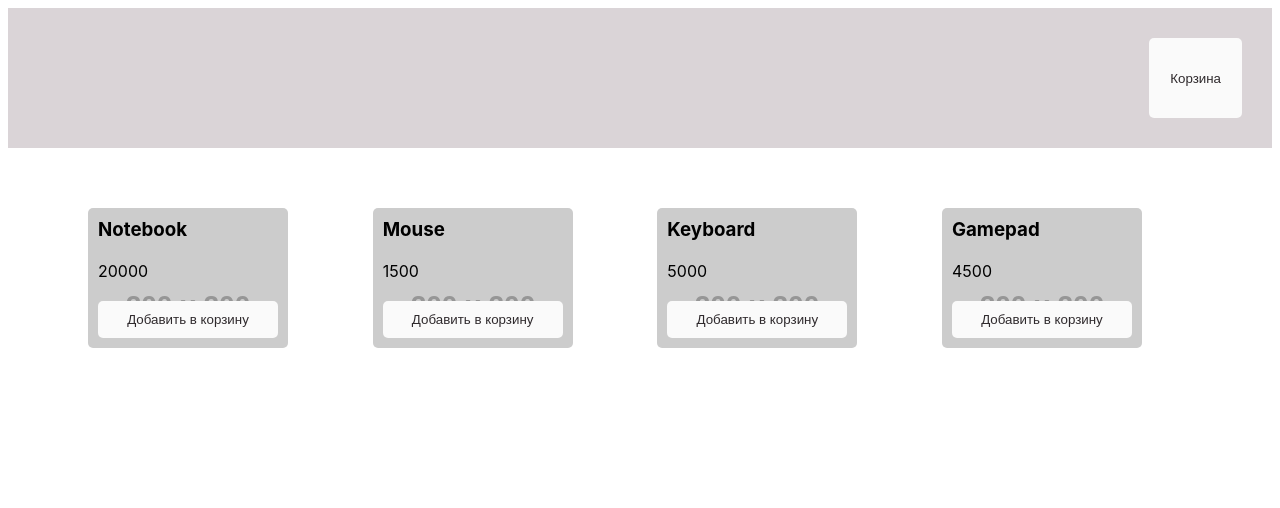
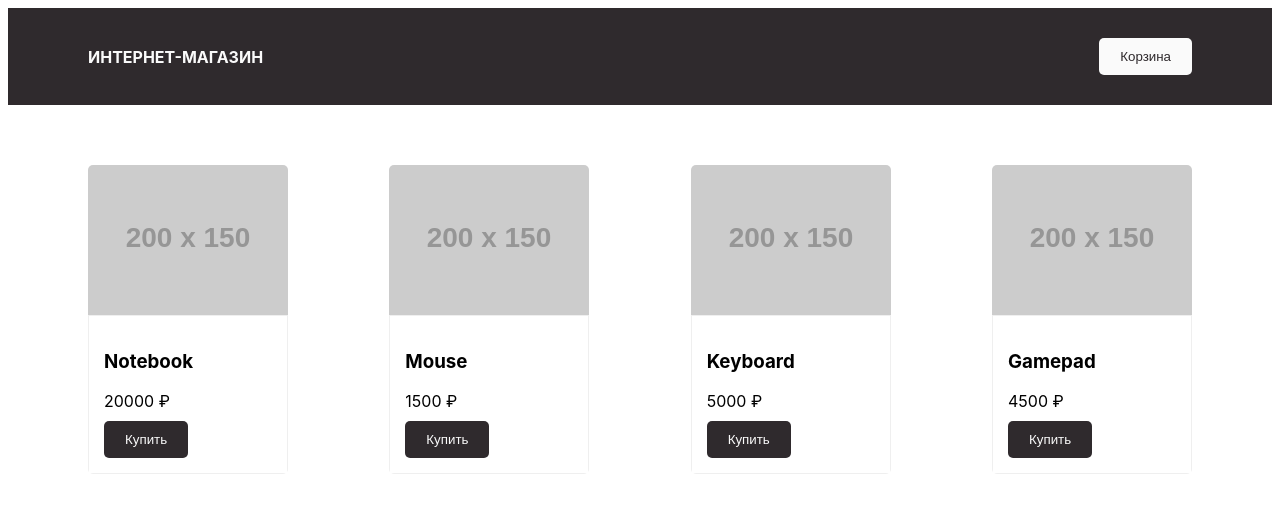
Before and after one commit to jushreder/js2, a plain HTML site: page index.html in a window 1280 px wide. Drawn offline with Linux system fonts and the light colour scheme; placeholder pictures from the web are drawn by us.

Commit message:
home work2

```diff
--- a/css/style.css
+++ b/css/style.css
@@ -2,39 +2,48 @@ body{
   font-family: 'SF Pro Display', sans-serif;
 }
 header{
-  height: 80px;
   display: flex;
-  background-color: #dad4d7;
-  justify-content: flex-end;
+  background-color: #2f2a2d;
+  justify-content: space-between;
   color: #fafafa;
-  padding: 30px 30px;
+  padding: 30px 80px;
 }
+button{
+  outline: none;
+}
+.logo{
 
-.btn-cart, .by-btn{
+  text-transform: uppercase;
+  font-weight: bold;
+}
+.btn-cart{
   background-color: #fafafa;
   padding: 10px 20px;
   border: 1px solid transparent;
   color: #2f2a2d;
   border-radius: 5px;
-  transition: all ease-in-out 0.3s;
+  transition: all ease-in-out .4s;
   cursor: pointer;
 }
-
-.btn-cart:hover, .by-btn:hover{
+.btn-cart:hover{
   background-color: transparent;
   border-color: #fafafa;
   color: #fafafa;
 }
-
+.btn-cart, .logo{
+  align-self: center;
+}
 .products{
   column-gap: 30px;
   display: grid;
-  grid-template-columns: repeat(auto-fit, 250px);
+  grid-template-columns: repeat(auto-fit, 200px);
   grid-template-rows: 1fr;
   padding: 40px 80px;
   justify-content: space-between;
 }
-
+p {
+  margin: 0 0 5px 0;
+}
 .product-item{
   display: flex;
   flex-direction: column;
@@ -42,8 +51,28 @@ header{
   border-radius: 5px;
   overflow: hidden;
   margin: 20px 0;
-  background-image: url("http://dummyimage.com/200");
 }
+img {
+  max-width: 100%;
+  height: auto
+}
+.desc {
+  border: 1px solid #c0c0c040;
+  padding: 15px
+}
+.buy-btn{
+  margin-top: 5px;
+  background-color: #2f2a2d;
+  padding: 10px 20px;
+  border: 1px solid transparent;
+  color: #fafafa;
+  border-radius: 5px;
+  transition: all ease-in-out .4s;
+  cursor: pointer;
+}
+.buy-btn:hover{
+  background-color: transparent;
+  border-color: #2f2a2d;
+  color: #2f2a2d;
 
-.by-btn, h3, p{
-margin: 10px;
+}
--- a/index.html
+++ b/index.html
@@ -1,19 +1,19 @@
 <!DOCTYPE html>
 <html lang="en">
   <head>
-    <meta charset="UTF-8">
+    <meta charset="UTF-8" />
     <title>Интернет-магазин</title>
-    <link rel="stylesheet" href="css/style.css">
+    <link rel="stylesheet" href="css/style.css" />
   </head>
   <body>
     <header>
+      <div class="logo">Интернет-магазин</div>
       <button class="btn-cart" type="button">Корзина</button>
+
     </header>
     <main>
       <div class="products"></div>
     </main>
-
     <script src="./js/main.js"></script>
-
   </body>
 </html>
--- a/js/main.js
+++ b/js/main.js
@@ -1,22 +1,82 @@
-'use strict'
-const img = '"http://dummyimage.com/200"'
-const products = [
-  {id: 1, title: 'Notebook', price: 20000},
-  {id: 2, title: 'Mouse', price: 1500},
-  {id: 3, title: 'Keyboard', price: 5000},
-  {id: 4, title: 'Gamepad', price: 4500},]
 
-const renderProduct = (title, price) => {
-      return `<div class="product-item">
-              <h3>${title}</h3>
-              <p>${price}</p>
-              <button class="by-btn">Добавить в корзину</button>
-            </div>`;
-};
+class ProductList {
 
-const renderProducts = (list) => {
-  const productList = list.map(item => renderProduct(item.title, item.price));
-  document.querySelector('.products').innerHTML = productList.join('');
-};
+  constructor(container = '.products') {
+      this.container = container;
+      this.goods = [];
+      this.allProducts = [];
+      this.fetchProducts();
+      this.render();
+  }
 
-renderProducts(products);
+  fetchProducts() {
+      this.goods = [
+          {id: 1, title: 'Notebook', price: 20000},
+          {id: 2, title: 'Mouse', price: 1500},
+          {id: 3, title: 'Keyboard', price: 5000},
+          {id: 4, title: 'Gamepad', price: 4500}
+      ]
+  }
+
+  render() {
+      const block = document.querySelector(this.container);
+      for (let product of this.goods) {
+          const productObject = new ProductItem(product);
+          this.allProducts.push(productObject);
+          block.insertAdjacentHTML('beforeend', productObject.render());
+      }
+  }
+}
+
+class ProductItem {
+  constructor(product, img = 'https://placehold.it/200x150') {
+      this.title = product.title;
+      this.price = product.price;
+      this.id = product.id;
+      this.img = img;
+  }
+
+  render() {
+      return `<div class="product-item" data-id="${this.id}">
+              <img src="${this.img}" alt="Some img">
+              <div class="desc">
+                  <h3>${this.title}</h3>
+                  <p>${this.price} \u20bd</p>
+                  <button class="buy-btn">Купить</button>
+              </div>
+          </div>`;
+  }
+}
+class Basket {
+
+}
+
+class ItemBasket{
+
+}
+
+const list = new ProductList();
+
+
+// const products = [
+//   {id: 1, title: 'Notebook', price: 20000},
+//   {id: 2, title: 'Mouse', price: 1500},
+//   {id: 3, title: 'Keyboard', price: 5000},
+//   {id: 4, title: 'Gamepad', price: 4500},]
+
+// const renderProduct = (title, price, img='http://dummyimage.com/200') =>
+//           `<div class="product-item" data-id="${this.id}">
+//           <img src="${img}" alt="Some img">
+//           <div class="desc">
+//               <h3>${title}</h3>
+//               <p>${price} \u20bd</p>
+//               <button class="buy-btn">Купить</button>
+//           </div>
+//         </div>`;
+
+// const renderProducts = (list) => {
+//   const productList = list.map(item => renderProduct(item.title, item.price));
+//   document.querySelector('.products').innerHTML = productList.join('');
+// };
+
+// renderProducts(products);
```
Also changed, not shown: hm2_3/index.html (added, +48 -0 lines), hm2_3/script.js (added, +44 -0 lines). Lines whose indentation alone changed are shown as unchanged.
